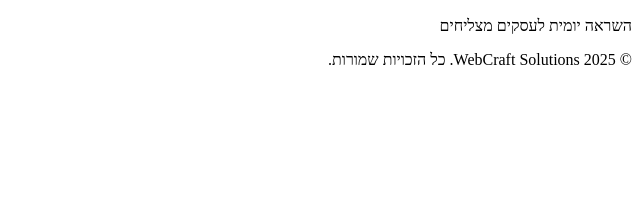
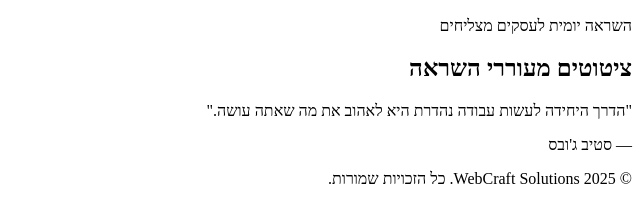
Before and after one commit to zvish123/quotes-project-team-1, a plain HTML site: page index.html in a window 1280 px wide. Shown: the part 50-272 px from the top of the page, without its empty margins (640-1280 px from the left). Drawn offline with Linux system fonts and the light colour scheme.

Commit message:
Add qoute and add empty style css

```diff
--- a/index.html
+++ b/index.html
@@ -4,6 +4,7 @@
     <meta charset="UTF-8">
     <meta name="viewport" content="width=device-width, initial-scale=1.0">
     <title>ברוכים הבאים לאתר הציטוטים שלנו</title>
+    <link rel="stylesheet" href="style_1.css">
 </head>
 <body>
     <main>
@@ -11,6 +12,17 @@
             <div>
                 <h1>ברוכים הבאים לאתר הציטוטים שלנו</h1>
                 <p>השראה יומית לעסקים מצליחים</p>
+            </div>
+        </section>
+          <section>
+            <div>
+                <h2>ציטוטים מעוררי השראה</h2>
+                <div>
+                    <div>
+                        <p>"הדרך היחידה לעשות עבודה נהדרת היא לאהוב את מה שאתה עושה."</p>
+                        <p>— סטיב ג'ובס</p>
+                    </div>
+                </div>
             </div>
         </section>
 
```
Also changed, not shown: style.css (added).
